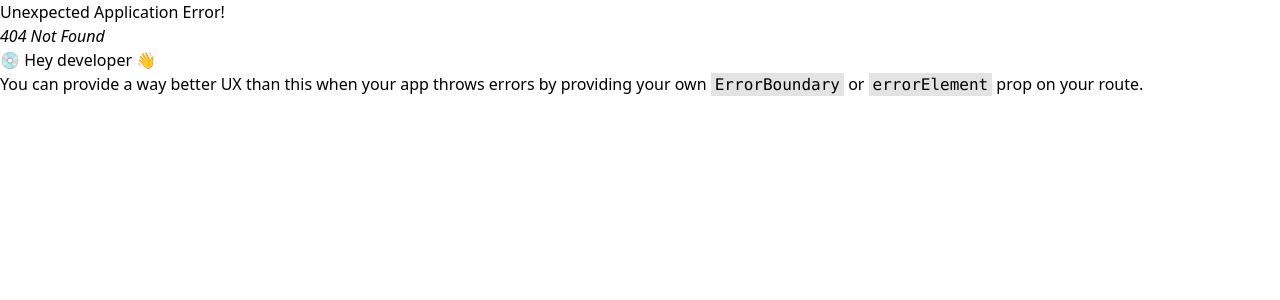
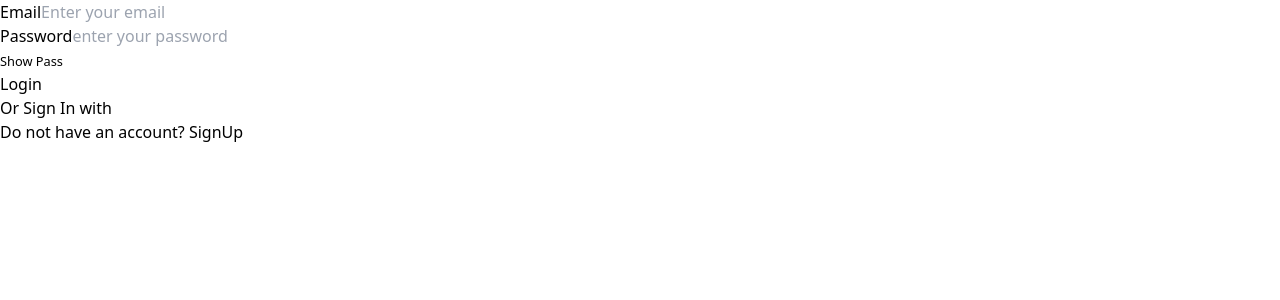
Before and after one commit to hasiburrahmanakash79/GYM-Master, a React (Vite) app: page /login in a window 1280 px wide. Before the commit this address had no page. Shown: the top 300 px of the page. Built offline with nearby package versions, Linux system fonts and the light colour scheme.

Commit message:
make a login form

```diff
--- a/package.json
+++ b/package.json
@@ -15,6 +15,7 @@
     "match-sorter": "^6.3.1",
     "react": "^18.2.0",
     "react-dom": "^18.2.0",
+    "react-hook-form": "^7.50.1",
     "react-icons": "^4.12.0",
     "react-router-dom": "^6.21.0",
     "sort-by": "^1.2.0"
--- a/src/Pages/RegistrationPage/Login/Login.jsx
+++ b/src/Pages/RegistrationPage/Login/Login.jsx
@@ -1,10 +1,70 @@
+import { useState } from "react";
+import { useForm } from "react-hook-form";
+import { Link } from "react-router-dom";
 
 const Login = () => {
-    return (
-        <div>
+  const [passShow, setPassShow] = useState(false);
 
+  const {
+    register,
+    handleSubmit,
+    formState: { errors },
+  } = useForm();
+
+  const onSubmit = (data) => {
+    console.log(data);
+  };
+
+  return (
+    <div className="container mx-auto">
+      <form onSubmit={handleSubmit(onSubmit)} className="card-body">
+        <div className="form-control">
+          <label className="label">
+            <span className="label-text">Email</span>
+          </label>
+          <input
+            {...register("email", { required: true })}
+            type="email"
+            placeholder="Enter your email"
+            className="input input-bordered"
+          />
+          {errors.email && <span>This field is required</span>}
         </div>
-    );
+        <div className="form-control">
+          <label className="label">
+            <span className="label-text">Password</span>
+          </label>
+          <input
+            {...register("password", { required: true })}
+            type={passShow ? "text" : "password"}
+            placeholder="enter your password"
+            className="input input-bordered"
+          />
+          <label className="label">
+            <a className="label-text-alt link link-hover">
+              <p onClick={() => setPassShow(!passShow)}>
+                <small>
+                  {passShow ? <span>Hide Pass</span> : <span>Show Pass</span>}
+                </small>
+              </p>
+            </a>
+          </label>
+        </div>
+        <div className="form-control mt-1">
+          <button className="btn btn-warning">Login</button>
+        </div>
+      </form>
+      <div className="text-center mb-7 px-5">
+        <div className="divider"></div>
+        <p className="font-semibold">Or Sign In with</p>
+        <div className="flex items-center justify-center gap-4 my-2"></div>
+        <Link to="/signUp">
+          Do not have an account?{" "}
+          <span className="text-blue-500 font-bold">SignUp</span>{" "}
+        </Link>
+      </div>
+    </div>
+  );
 };
 
 export default Login;
--- a/src/Pages/Shared/Nav/Navbar.jsx
+++ b/src/Pages/Shared/Nav/Navbar.jsx
@@ -22,7 +22,7 @@
         <Link to="/contact">Contact us</Link>
       </li>
       <li>
-        <Link to="/" className="bg-red-600">Login</Link>
+        <Link to="/login" className="bg-red-600">Login</Link>
       </li>
     </>
   );
--- a/src/Router/Router.jsx
+++ b/src/Router/Router.jsx
@@ -6,6 +6,7 @@
 import Blog from "../Pages/Blog/Blog";
 import Contact from "../Pages/Contact/Contact";
 import PhotoGallery from "../Pages/PhotoGallery/PhotoGallery";
+import Login from "../Pages/RegistrationPage/Login/Login";
 
 const router = createBrowserRouter([
   {
@@ -38,5 +39,9 @@
         }
     ]
   },
+  {
+    path: "/login",
+    element: <Login/>
+  }
 ]);
 export default router;
```
Also changed, not shown: 1 other file (tests, documents, lock files or other folders).
